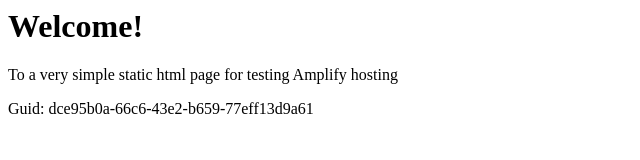
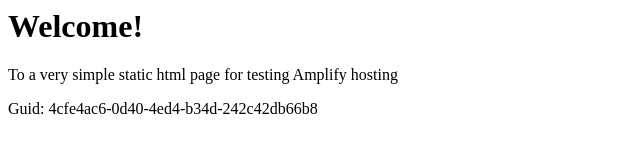
Before and after one commit to aws-aemilia-sin/Github-PR-Commit-Integration-Test-DoNotTouch-Gith-BKMSSQOA-v1-preprod-ap-southeast-1, a website: page src/index.html in a window 1280 px wide. Shown: the full height of the page, 0-640 px from the left. Drawn offline with Linux system fonts and the light colour scheme.

Commit message:
commit from integ tests

```diff
--- a/src/index.html
+++ b/src/index.html
@@ -12,6 +12,6 @@
 <body>
     <h1>Welcome!</h1>
     <p>To a very simple static html page for testing Amplify hosting</p>
-    <p>Guid: dce95b0a-66c6-43e2-b659-77eff13d9a61</p></body>
+    <p>Guid: 4cfe4ac6-0d40-4ed4-b34d-242c42db66b8</p></body>
 
 </html>
```
